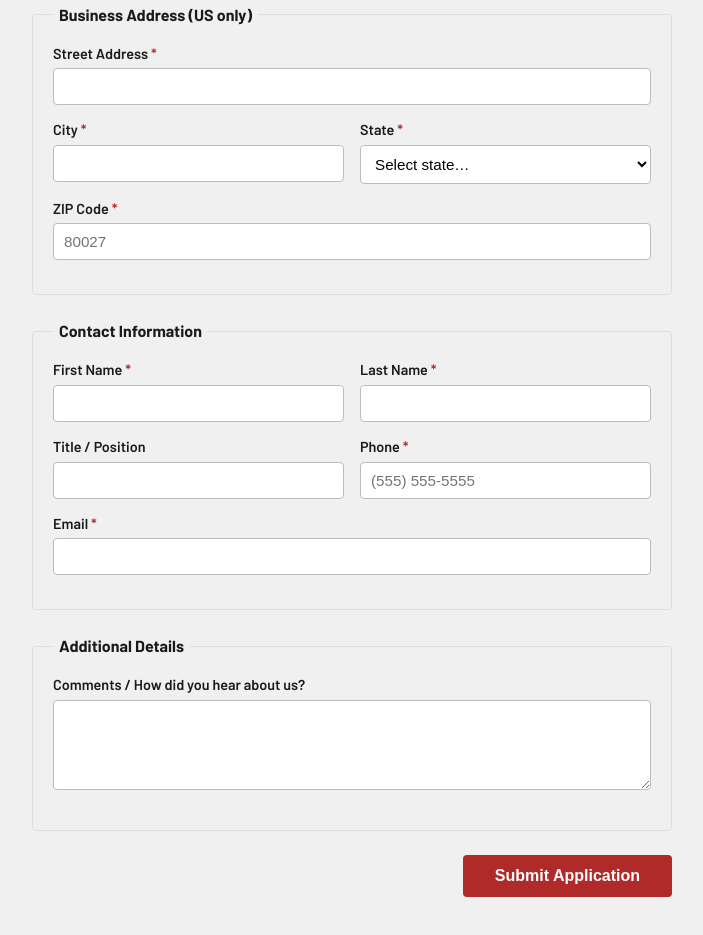
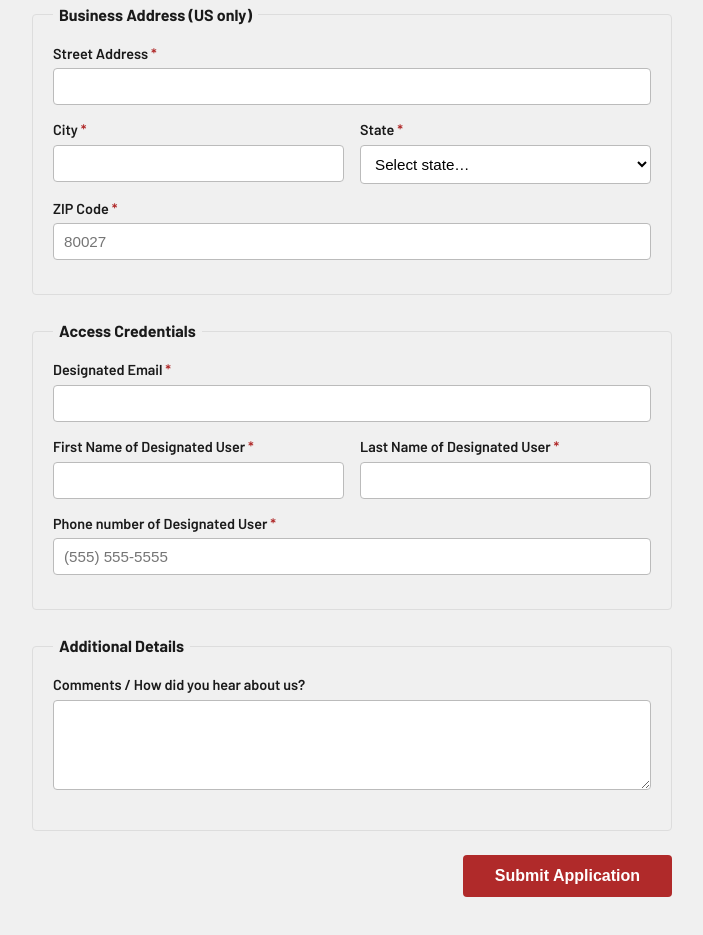
Before and after one commit to saderra/forms.byallen.com, a plain HTML site: page existing.html in a window 1280 px wide. Shown: the part 584-1519 px from the top of the page, without its empty margins (288-991 px from the left). Drawn offline with Linux system fonts and the light colour scheme.

Commit message:
update existing registration input labels

```diff
--- a/existing.html
+++ b/existing.html
@@ -176,35 +176,30 @@
     </fieldset>
 
     <fieldset>
-      <legend>Contact Information</legend>
+      <legend>Access Credentials</legend>
+
+      <div class="field">
+        <label for="email">Designated Email <span class="req">*</span></label>
+        <input type="email" id="email" name="email" required>
+        <p class="error-msg">Enter a valid email address.</p>
+      </div>
+
       <div class="row">
         <div class="field">
-          <label for="firstName">First Name <span class="req">*</span></label>
+          <label for="firstName">First Name of Designated User <span class="req">*</span></label>
           <input type="text" id="firstName" name="firstName" required>
           <p class="error-msg">First name is required.</p>
         </div>
         <div class="field">
-          <label for="lastName">Last Name <span class="req">*</span></label>
+          <label for="lastName">Last Name of Designated User <span class="req">*</span></label>
           <input type="text" id="lastName" name="lastName" required>
           <p class="error-msg">Last name is required.</p>
         </div>
       </div>
-      <div class="row">
-        <div class="field">
-          <label for="title">Title / Position</label>
-          <input type="text" id="title" name="title">
-          <p class="error-msg"></p>
-        </div>
-        <div class="field">
-          <label for="phone">Phone <span class="req">*</span></label>
-          <input type="tel" id="phone" name="phone" placeholder="(555) 555-5555" required>
-          <p class="error-msg">Enter a valid 10-digit US phone number.</p>
-        </div>
-      </div>
       <div class="field">
-        <label for="email">Email <span class="req">*</span></label>
-        <input type="email" id="email" name="email" required>
-        <p class="error-msg">Enter a valid email address.</p>
+        <label for="phone">Phone number of Designated User <span class="req">*</span></label>
+        <input type="tel" id="phone" name="phone" placeholder="(555) 555-5555" required>
+        <p class="error-msg">Enter a valid 10-digit US phone number.</p>
       </div>
     </fieldset>
 
```
